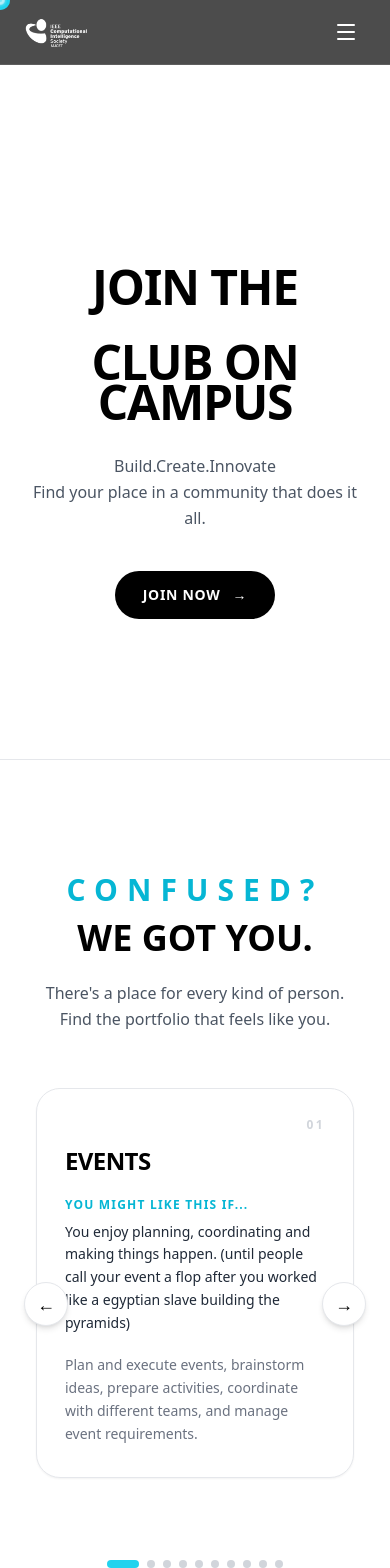
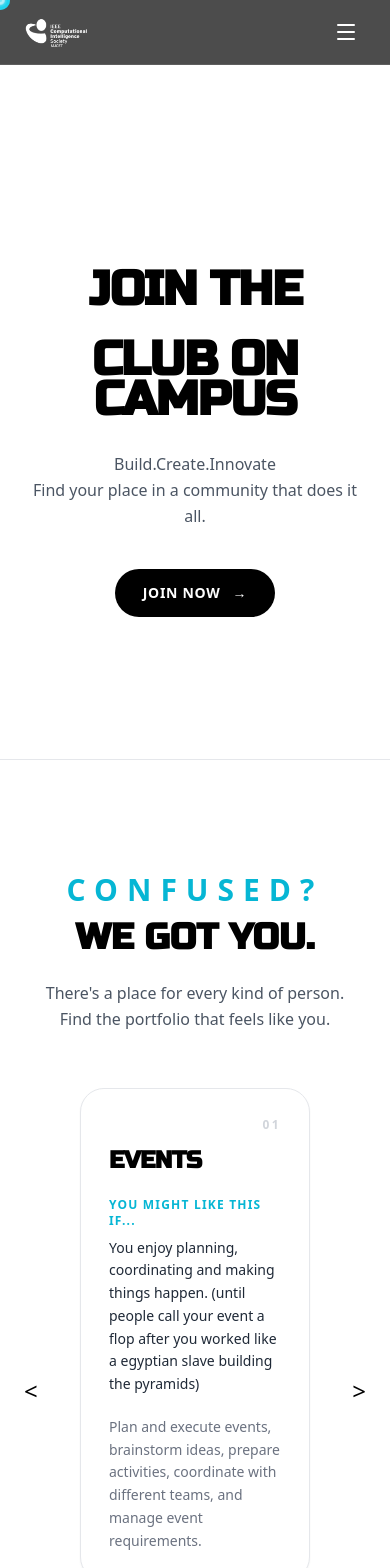
Before and after one commit to IEEE-CIS-MJCET-26/IEEE-CIS-MJCET, a React (Vite) app: page /join-us in a window 390 px wide. Shown: the top 1568 px of the page. Built offline with nearby package versions, Linux system fonts and the light colour scheme; a web font is replaced by a local one.

Commit message:
Fix mobile Join Us carousel and heading

```diff
--- a/src/components/pages/JoinUs.jsx
+++ b/src/components/pages/JoinUs.jsx
@@ -195,6 +195,7 @@ export default function JoinUs() {
             animate={{ opacity: 1, y: 0 }}
             transition={{ duration: 0.7 }}
             className="text-5xl font-black uppercase leading-[0.82] tracking-tight text-black sm:text-6xl md:text-8xl"
+            style={{ fontFamily: "'Russo One', sans-serif" }}
           >
 
             {/* JOIN THE */}
@@ -206,7 +207,7 @@ export default function JoinUs() {
 
             {/* ROTATING WORD */}
 
-            <span className="relative mx-auto block h-[0.85em] overflow-hidden text-[42px] text-cyan-400 sm:text-[inherit]">
+            <span className="relative mx-auto block h-[0.85em] w-full max-w-full overflow-hidden text-[clamp(2rem,9.5vw,3rem)] leading-none text-cyan-400 sm:w-auto sm:max-w-none sm:text-[inherit]">
 
               <AnimatePresence mode="wait">
 
@@ -228,7 +229,8 @@ export default function JoinUs() {
                     duration: 0.55,
                     ease: [0.22, 1, 0.36, 1],
                   }}
-                  className="absolute inset-0 flex items-center justify-center"
+                  className="absolute inset-0 flex items-center justify-center whitespace-nowrap text-cyan-400"
+                  style={{ fontFamily: "'Russo One', sans-serif" }}
                 >
                   {rotatingWords[wordIndex]}
                 </motion.span>
@@ -344,6 +346,7 @@ export default function JoinUs() {
                   delay: 0.1,
                 }}
                 className="mt-3 text-4xl font-black uppercase leading-none text-black sm:text-5xl md:text-7xl"
+                style={{ fontFamily: "'Russo One', sans-serif" }}
               >
                 WE GOT YOU.
               </motion.h2>
@@ -380,7 +383,7 @@ export default function JoinUs() {
             {/* ===================================================== */}
 
             <div
-              className="relative px-1 sm:px-8 lg:px-12"
+              className="relative px-12 sm:px-8 lg:px-12"
               onMouseEnter={() => setIsPortfolioHovered(true)}
               onMouseLeave={() => setIsPortfolioHovered(false)}
             >
@@ -432,7 +435,8 @@ export default function JoinUs() {
 
                         {/* TITLE */}
 
-                        <h3 className="mt-3 text-2xl font-black uppercase tracking-tight text-black md:text-3xl">
+                        <h3 className="mt-3 text-2xl font-black uppercase tracking-tight text-black md:text-3xl"
+                          style={{ fontFamily: "'Russo One', sans-serif" }}>
                           {portfolio.title}
                         </h3>
 
@@ -478,9 +482,9 @@ export default function JoinUs() {
                 type="button"
                 onClick={goPrevious}
                 aria-label="Previous portfolio"
-                className="absolute left-0 top-1/2 z-20 flex h-11 w-11 -translate-y-1/2 items-center justify-center rounded-full border border-gray-200 bg-white text-lg text-black shadow-md transition-all duration-300 hover:bg-black hover:text-white sm:-left-2 lg:-left-4"
+                className="absolute left-0 top-1/2 z-20 -translate-y-1/2 text-2xl font-light text-black transition-colors duration-300 hover:text-cyan-400 sm:-left-2 lg:-left-4"
               >
-                ←
+                &lt;
               </button>
 
 
@@ -492,9 +496,9 @@ export default function JoinUs() {
                 type="button"
                 onClick={goNext}
                 aria-label="Next portfolio"
-                className="absolute right-0 top-1/2 z-20 flex h-11 w-11 -translate-y-1/2 items-center justify-center rounded-full border border-gray-200 bg-white text-lg text-black shadow-md transition-all duration-300 hover:bg-black hover:text-white sm:-right-2 lg:-right-4"
+                className="absolute right-0 top-1/2 z-20 -translate-y-1/2 text-2xl font-light text-black transition-colors duration-300 hover:text-cyan-400 sm:-right-2 lg:-right-4"
               >
-                →
+                &gt;
               </button>
 
             </div>
@@ -583,6 +587,7 @@ export default function JoinUs() {
                   delay: 0.1,
                 }}
                 className="mt-3 text-4xl font-black uppercase text-black md:text-7xl"
+                style={{ fontFamily: "'Russo One', sans-serif" }}
               >
                 WHY CIS?
               </motion.h2>
@@ -638,7 +643,8 @@ export default function JoinUs() {
                   className="rounded-3xl border border-gray-200 bg-white p-7 transition-all duration-300 hover:border-cyan-300 hover:shadow-lg"
                 >
 
-                  <h3 className="text-xl font-black uppercase text-black">
+                  <h3 className="text-xl font-black uppercase text-black"
+                    style={{ fontFamily: "'Russo One', sans-serif" }}>
                     {item.title}
                   </h3>
 
@@ -686,7 +692,8 @@ export default function JoinUs() {
                   SEE WHAT WE DO
                 </p>
 
-                <h2 className="mt-3 text-3xl font-black uppercase text-black md:text-5xl">
+                <h2 className="mt-3 text-3xl font-black uppercase text-black md:text-5xl"
+                    style={{ fontFamily: "'Russo One', sans-serif" }}>
                   EXPERIENCE CIS
                 </h2>
 
@@ -730,7 +737,8 @@ export default function JoinUs() {
         GOT QUESTIONS?
       </p>
 
-      <h2 className="mt-3 text-4xl font-black uppercase text-black md:text-6xl">
+      <h2 className="mt-3 text-4xl font-black uppercase text-black md:text-6xl"
+        style={{ fontFamily: "'Russo One', sans-serif" }}>
         FAQ
       </h2>
 
@@ -909,7 +917,8 @@ export default function JoinUs() {
                   READY?
                 </p>
 
-                <h2 className="mt-4 text-5xl font-black uppercase leading-none text-white md:text-7xl">
+                <h2 className="mt-4 text-5xl font-black uppercase leading-none text-white md:text-7xl"
+                  style={{ fontFamily: "'Russo One', sans-serif" }}>
                   JOIN CIS.
                 </h2>
 
@@ -947,7 +956,8 @@ export default function JoinUs() {
               STILL HAVING SECOND THOUGHTS?
             </p>
 
-            <h2 className="mt-4 text-4xl font-black uppercase leading-tight text-black md:text-6xl">
+            <h2 className="mt-4 text-4xl font-black uppercase leading-tight text-black md:text-6xl"
+              style={{ fontFamily: "'Russo One', sans-serif" }}>
               STALK OUR SOCIALS
             </h2>
 
```
